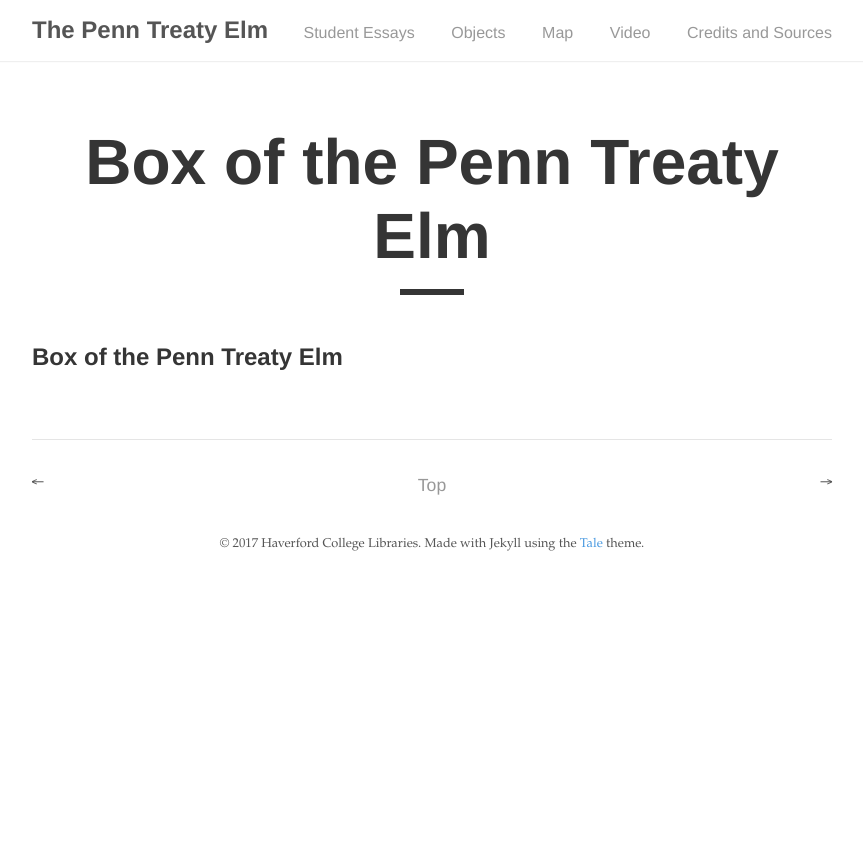
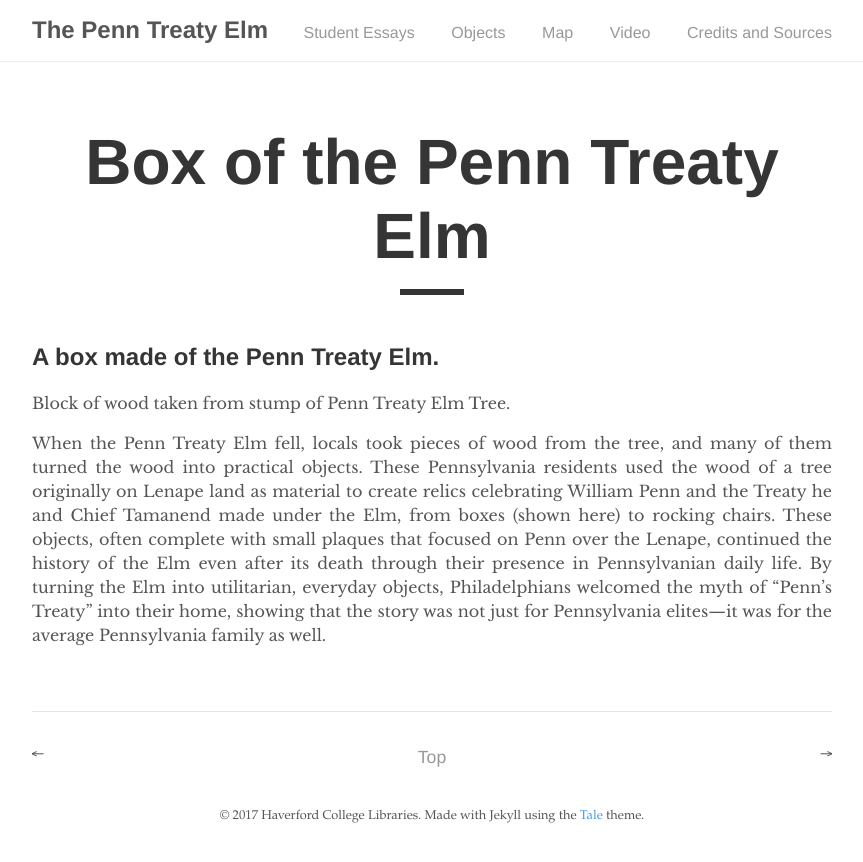
Before and after one commit to mzarafon/penn-treaty-elm, a Jekyll site: the page built from _posts/2017-10-04-box_of_penn_treaty_elm.md, in a window 1280 px wide. Shown: the top 862 px of the page, without its empty margins (208-1071 px from the left). Built offline with Jekyll 4.4.1, drawn with Linux system fonts in a browser that asks for light colours.

Commit message:
Update 2017-10-04-box_of_penn_treaty_elm.md

```diff
--- a/_posts/2017-10-04-box_of_penn_treaty_elm.md
+++ b/_posts/2017-10-04-box_of_penn_treaty_elm.md
@@ -3,4 +3,8 @@ layout: post
 title: "Box of the Penn Treaty Elm"
 ---
 
-## Box of the Penn Treaty Elm
+## A box made of the Penn Treaty Elm.
+
+Block of wood taken from stump of Penn Treaty Elm Tree.
+
+When the Penn Treaty Elm fell, locals took pieces of wood from the tree, and many of them turned the wood into practical objects. These Pennsylvania residents used the wood of a tree originally on Lenape land as material to create relics celebrating William Penn and the Treaty he and Chief Tamanend made under the Elm, from boxes (shown here) to rocking chairs. These objects, often complete with small plaques that focused on Penn over the Lenape, continued the history of the Elm even after its death through their presence in Pennsylvanian daily life. By turning the Elm into utilitarian, everyday objects, Philadelphians welcomed the myth of “Penn’s Treaty” into their home, showing that the story was not just for Pennsylvania elites—it was for the average Pennsylvania family as well.
```
